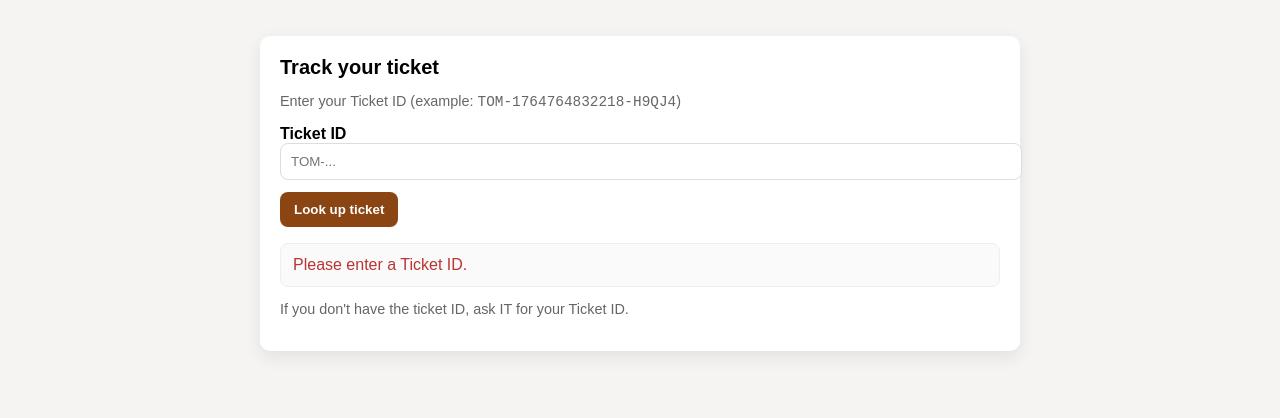
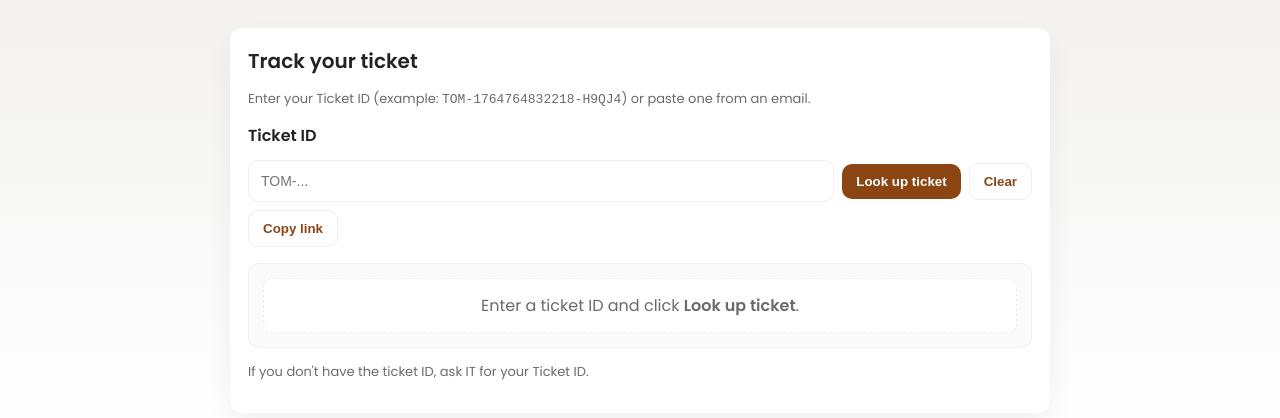
Before and after one commit to beka56777/tomoca, a website: page frontend/track.html in a window 1280 px wide. Both pictures are taken after a click on the button "Look up ticket". Drawn offline with Linux system fonts and the light colour scheme.

Commit message:
Update track.html

```diff
--- a/frontend/track.html
+++ b/frontend/track.html
@@ -3,85 +3,179 @@
 <head>
   <meta charset="utf-8" />
   <meta name="viewport" content="width=device-width,initial-scale=1" />
-  <title>Track Ticket — Tomoca IT</title>
+  <title>Track Ticket — Tomoca IT (Enhanced)</title>
+  <link href="https://fonts.googleapis.com/css2?family=Poppins:wght@300;400;600&display=swap" rel="stylesheet">
   <style>
-    body{font-family:Arial,Helvetica,sans-serif;background:#f6f4f2;padding:28px}
-    .card{max-width:720px;margin:0 auto;background:#fff;padding:20px;border-radius:10px;box-shadow:0 6px 18px rgba(0,0,0,0.08)}
-    h1{margin:0 0 8px;font-size:20px}
-    label{display:block;margin-top:12px;font-weight:600}
-    input{width:100%;padding:10px;border-radius:8px;border:1px solid #ddd}
-    button{margin-top:12px;padding:10px 14px;border-radius:8px;border:0;background:#8b4513;color:#fff;font-weight:700;cursor:pointer}
-    .result{margin-top:16px;padding:12px;border-radius:8px;background:#fafafa;border:1px solid #eee}
-    .muted{color:#666;font-size:0.9rem}
-    .small{font-size:0.9rem;color:#444}
+    :root{--bg:#f3f2f1;--card:#fff;--accent:#8B4513;--muted:#6b6b6b;--success:#2ea44f;--danger:#d04545;--radius:12px}
+    *{box-sizing:border-box}
+    body{font-family:'Poppins',system-ui,Segoe UI,Roboto,Arial,sans-serif;background:linear-gradient(180deg,var(--bg),#fff);margin:0;padding:28px;color:#222}
+    .wrap{max-width:820px;margin:0 auto}
+    .card{background:var(--card);padding:18px;border-radius:var(--radius);box-shadow:0 10px 28px rgba(0,0,0,0.06)}
+
+    h1{margin:0;font-size:20px}
+    .muted{color:var(--muted);font-size:13px}
+    label{display:block;margin-top:14px;font-weight:600}
+
+    .controls{display:flex;gap:8px;align-items:center;margin-top:12px}
+    input[type=text]{flex:1;padding:12px;border-radius:10px;border:1px solid #eee;font-size:14px}
+    button{padding:10px 14px;border-radius:10px;border:0;background:var(--accent);color:#fff;font-weight:700;cursor:pointer}
+    button.ghost{background:transparent;color:var(--accent);border:1px solid #eee}
+
+    .result{margin-top:16px;padding:14px;border-radius:10px;background:#fafafa;border:1px solid #f0f0f0;display:none}
+    .row{display:flex;gap:12px}
+    .col{flex:1}
+    .meta{color:var(--muted);font-size:13px;margin-top:6px}
+
+    .status-badge{display:inline-block;padding:6px 10px;border-radius:999px;font-weight:700}
+    .status-open{background:#fff4e6;color:#d97706}
+    .status-in_progress{background:#eef6ff;color:#2563eb}
+    .status-resolved{background:#e9fbe9;color:var(--success)}
+
+    .timeline{margin-top:12px;border-left:2px solid #f0f0f0;padding-left:12px}
+    .timeline .evt{margin-bottom:10px}
+    .evt small{color:var(--muted);display:block}
+
+    .actions{display:flex;gap:8px;margin-top:12px}
+
+    .empty{padding:14px;border-radius:10px;background:#fff;border:1px dashed #eee;color:var(--muted);text-align:center}
+
+    .skeleton{height:12px;background:linear-gradient(90deg,#eee,#f7f7f7,#eee);border-radius:6px;animation:shine 1.2s linear infinite}
+    @keyframes shine{to{transform:translateX(120%)}}
+
+    @media (max-width:700px){ .controls{flex-direction:column;align-items:stretch} .row{flex-direction:column} .actions{flex-wrap:wrap} }
   </style>
 </head>
 <body>
-  <div class="card">
-    <h1>Track your ticket</h1>
-    <p class="muted">Enter your Ticket ID (example: <code>TOM-1764764832218-H9QJ4</code>)</p>
+  <div class="wrap">
+    <div class="card">
+      <h1>Track your ticket</h1>
+      <p class="muted">Enter your Ticket ID (example: <code>TOM-1764764832218-H9QJ4</code>) or paste one from an email.</p>
 
-    <label for="ticketId">Ticket ID</label>
-    <input id="ticketId" placeholder="TOM-..." />
+      <label for="ticketId">Ticket ID</label>
+      <div class="controls">
+        <input id="ticketId" type="text" placeholder="TOM-..." aria-label="Ticket ID" />
+        <button id="btnTrack">Look up ticket</button>
+        <button id="btnClear" class="ghost" title="Clear input">Clear</button>
+      </div>
 
-    <button id="btnTrack">Look up ticket</button>
+      <div class="actions" style="margin-top:8px">
+        <button id="btnShare" class="ghost" title="Copy shareable link">Copy link</button>
+        <button id="btnDownload" class="ghost" title="Download JSON" style="display:none">Download JSON</button>
+      </div>
 
-    <div id="result" class="result" style="display:none"></div>
+      <div id="result" class="result" role="region" aria-live="polite"></div>
 
-    <p class="muted" style="margin-top:14px">If you don't have the ticket ID, ask IT for your Ticket ID.</p>
+      <p class="muted" style="margin-top:14px">If you don't have the ticket ID, ask IT for your Ticket ID.</p>
+    </div>
   </div>
 
 <script>
-  // YOUR backend domain:
+  // Backend endpoint left unchanged
   const BACKEND_BASE = 'https://tomoca.onrender.com';
 
   const btn = document.getElementById('btnTrack');
   const input = document.getElementById('ticketId');
   const result = document.getElementById('result');
+  const btnClear = document.getElementById('btnClear');
+  const btnShare = document.getElementById('btnShare');
+  const btnDownload = document.getElementById('btnDownload');
 
-  btn.addEventListener('click', async () => {
-    const id = input.value.trim();
-    result.style.display = 'block';
-    result.innerHTML = 'Searching...';
+  function showEmpty(){ result.style.display='block'; result.innerHTML = '<div class="empty">Enter a ticket ID and click <strong>Look up ticket</strong>.</div>'; btnDownload.style.display='none'; }
+  function showLoading(){ result.style.display='block'; result.innerHTML = '<div class="row"><div class="col"><div class="skeleton" style="width:60%;height:16px;margin-bottom:8px"></div><div class="skeleton" style="width:40%;height:12px;margin-bottom:6px"></div><div class="skeleton" style="width:80%;height:12px"></div></div></div>'; btnDownload.style.display='none'; }
 
-    if (!id) {
-      result.innerHTML = '<span style="color:#b33">Please enter a Ticket ID.</span>';
-      return;
-    }
+  function escapeHtml(str){ return String(str||'').replace(/[&<>"']/g, c=>({'&':'&amp;','<':'&lt;','>':'&gt;','"':'&quot;',"'":"&#39;"})[c]); }
 
+  function formatDateFlexible(value){
+    if(!value) return '—';
+    const d = new Date(value);
+    if(isNaN(d)) return String(value);
+    return d.toLocaleString();
+  }
+
+  async function lookup(id){
+    if(!id) { showEmpty(); return; }
+    showLoading();
     try {
-      // FIXED ROUTE ↓
       const res = await fetch(`${BACKEND_BASE}/ticket?id=${encodeURIComponent(id)}`);
-
-      if (!res.ok) {
-        const err = await res.json().catch(() => null);
-        result.innerHTML = `<span style="color:#b33">Error: ${err?.message || res.statusText || res.status}</span>`;
+      if(!res.ok){
+        const err = await res.json().catch(()=>null);
+        result.innerHTML = `<div style="color:var(--danger)">Error: ${escapeHtml(err?.message || res.statusText || res.status)}</div>`;
+        return;
+      }
+      const data = await res.json();
+      if(!data || !data.success){
+        result.innerHTML = `<div><strong>Not found</strong><div class="muted">${escapeHtml((data && data.message) || 'No ticket found')}</div></div>`;
         return;
       }
 
-      const data = await res.json();
+      const t = data.ticket || data;
+      // Build enhanced UI while keeping fields (ticketId, status, created_at, updated_at, description)
+      const idVal = t.ticketId || t.id || t.ticketid || '';
+      const status = (t.status || 'open').toString();
+      const statusKey = status.toLowerCase().replace(' ','_');
+      const created = formatDateFlexible(t.createdAt || t.created_at || t.created);
+      const updated = formatDateFlexible(t.updatedAt || t.updated_at || t.updated);
+      const desc = escapeHtml(t.description || t.issue || t.message || t.summary || '—');
 
-      if (!data.success) {
-        result.innerHTML = `<strong>Not found</strong><div class="small">${data.message || 'No ticket found'}</div>`;
-        return;
+      let html = '';
+      html += `<div style="display:flex;justify-content:space-between;align-items:flex-start;gap:12px">
+        <div>
+          <h2 style="margin:0">${escapeHtml(idVal)}</h2>
+          <div class="meta">${escapeHtml(t.department || '')} • <span class="status-badge status-${statusKey}">${escapeHtml(status)}</span></div>
+        </div>
+        <div style="text-align:right">
+          <div class="meta">Created: ${escapeHtml(created)}</div>
+          <div class="meta">Updated: ${escapeHtml(updated)}</div>
+        </div>
+      </div>`;
+
+      html += `<hr style="margin:12px 0" />`;
+      html += `<div><strong class="muted">Issue</strong><div style="margin-top:8px">${desc.replace(/\n/g,'<br/>')}</div></div>`;
+
+      // optional timeline / history
+      if(Array.isArray(t.history) && t.history.length){
+        html += `<div style="margin-top:12px"><strong class="muted">Timeline</strong><div class="timeline">${t.history.map(ev => {
+          const who = escapeHtml(ev.actor || ev.user || ev.by || 'System');
+          const at = escapeHtml(formatDateFlexible(ev.at || ev.timestamp || ev.time || ev.date));
+          const note = escapeHtml(ev.note || ev.message || ev.action || '');
+          return `<div class="evt"><strong>${who}</strong><small>${at}</small><div style="margin-top:6px;color:var(--muted)">${note}</div></div>`;
+        }).join('')}</div></div>`;
       }
 
-      const t = data.ticket;
+      result.innerHTML = html;
+      btnDownload.style.display = 'inline-block';
 
-      result.innerHTML = `
-        <div><strong>ID:</strong> ${t.ticketId}</div>
-        <div><strong>Status:</strong> ${t.status || '—'}</div>
-        <div><strong>Created:</strong> ${new Date(t.created_at).toLocaleString()}</div>
-        <div><strong>Updated:</strong> ${new Date(t.updated_at).toLocaleString()}</div>
-        <hr style="margin:10px 0" />
-        <div class="small"><strong>Issue</strong></div>
-        <div style="margin-top:6px">${t.description ? t.description.replace(/\n/g,'<br/>') : '—'}</div>
-      `;
-    } catch (err) {
+      // wire download & share
+      btnDownload.onclick = ()=>{
+        const payload = JSON.stringify(t, null, 2);
+        const blob = new Blob([payload], {type:'application/json'});
+        const url = URL.createObjectURL(blob); const a=document.createElement('a'); a.href=url; a.download=`ticket-${idVal || id}.json`; a.click(); URL.revokeObjectURL(url);
+      };
+
+      btnShare.onclick = ()=>{
+        const url = new URL(location.href); url.searchParams.set('ticket', id);
+        const link = url.toString();
+        if(navigator.clipboard && navigator.clipboard.writeText) navigator.clipboard.writeText(link).then(()=>alert('Link copied'));
+        else prompt('Copy link', link);
+      };
+
+    } catch(err){
       console.error(err);
-      result.innerHTML = `<span style="color:#b33">Network error — check backend URL and console.</span>`;
+      result.innerHTML = `<div style="color:var(--danger)">Network error — check backend URL or console</div>`;
     }
-  });
+  }
+
+  // wire UI events
+  btn.addEventListener('click', ()=> lookup(input.value.trim()));
+  input.addEventListener('keypress', e=>{ if(e.key === 'Enter') lookup(input.value.trim()); });
+  btnClear.addEventListener('click', ()=>{ input.value=''; showEmpty(); });
+
+  // if ?ticket=... present in URL, auto lookup
+  const qTicket = new URLSearchParams(location.search).get('ticket');
+  if(qTicket){ input.value = qTicket; lookup(qTicket); }
+
+  // initial state
+  showEmpty();
 </script>
 </body>
 </html>
```
